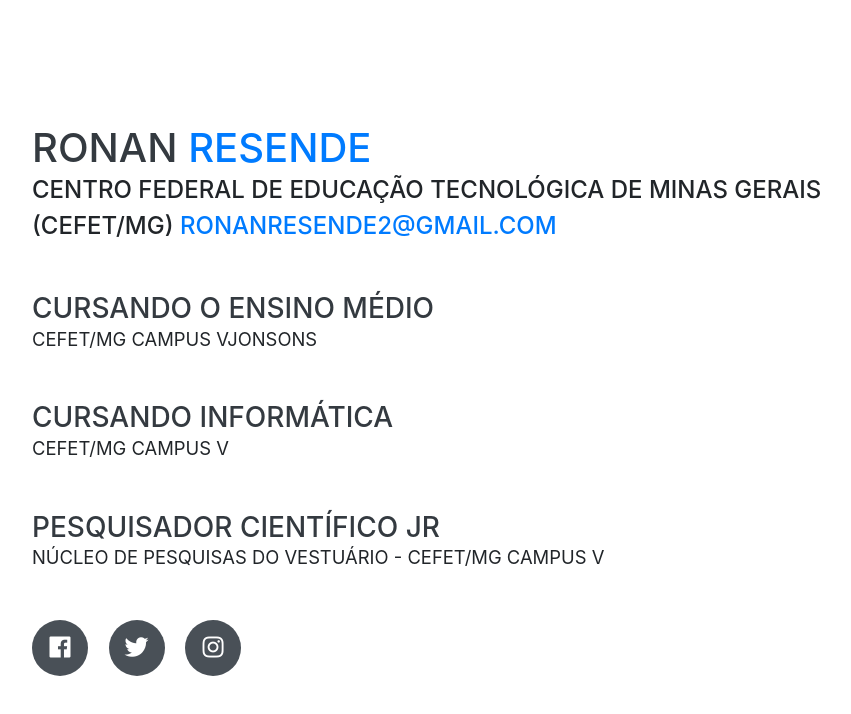
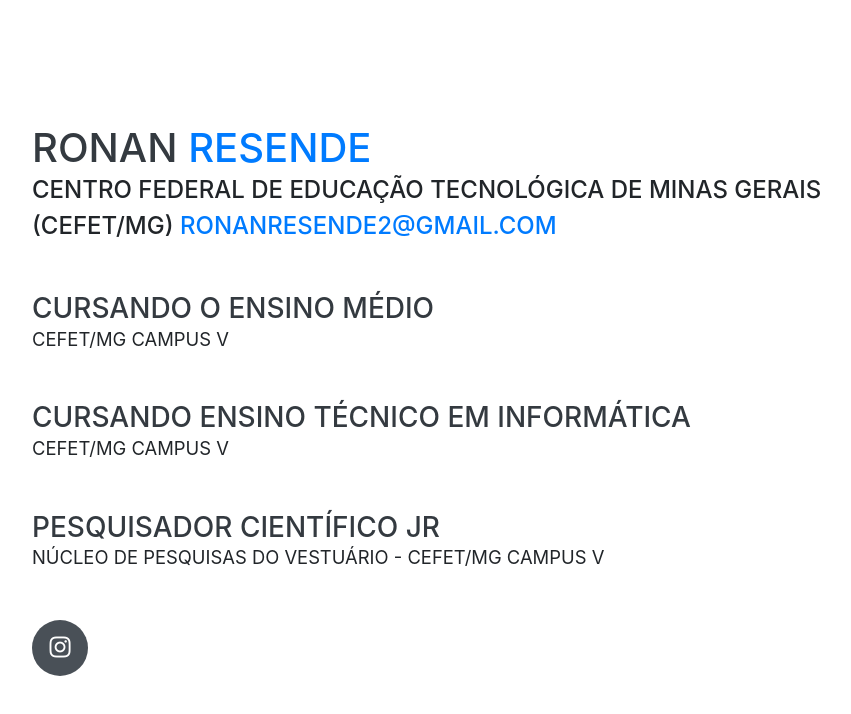
Before and after one commit to ronanres/sitepessoal, a website with bundled scripts: page index.html in a window 1280 px wide. Shown: the whole page, without its empty margins (288-1139 px from the left). Built offline with nearby package versions, Linux system fonts and the light colour scheme; a web font is replaced by a local one.

Commit message:
Update index.html

```diff
--- a/index.html
+++ b/index.html
@@ -35,19 +35,13 @@
           <a href="mailto:name@email.com">RONANRESENDE2@GMAIL.COM</a>
         </div>
         <h3 class="mb-0">CURSANDO O ENSINO MÉDIO</h3>
-        <p class="lead mb-5">CEFET/MG CAMPUS VJONSONS</p>
-        <h3 class="mb-0">CURSANDO INFORMÁTICA</h3>
+        <p class="lead mb-5">CEFET/MG CAMPUS V</p>
+        <h3 class="mb-0">CURSANDO ENSINO TÉCNICO EM INFORMÁTICA</h3>
         <p class="lead mb-5">CEFET/MG CAMPUS V</p>
         <h3 class="mb-0">PESQUISADOR CIENTÍFICO JR</h3>
         <p class="lead mb-5">NÚCLEO DE PESQUISAS DO VESTUÁRIO - CEFET/MG CAMPUS V</p>
         <div class="social-icons">
-          <a href="#">
-            <i class="fab fa-facebook"></i>
-          </a>
-          <a href="#">
-            <i class="fab fa-twitter"></i>
-          </a>
-           <a href="#">
+           <a href="http://instagram.com/ronanres/">
             <i class="fab fa-instagram"></i>
           </a>
         </div>
```
